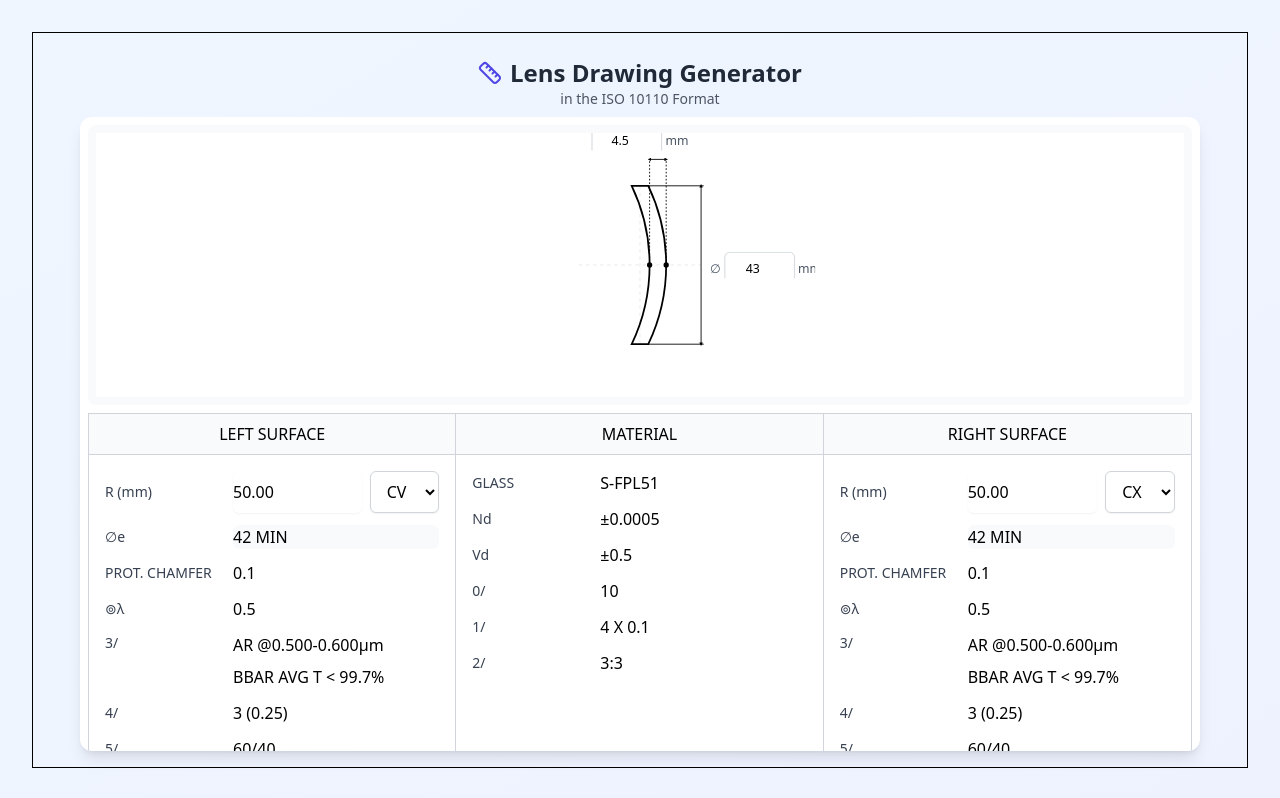
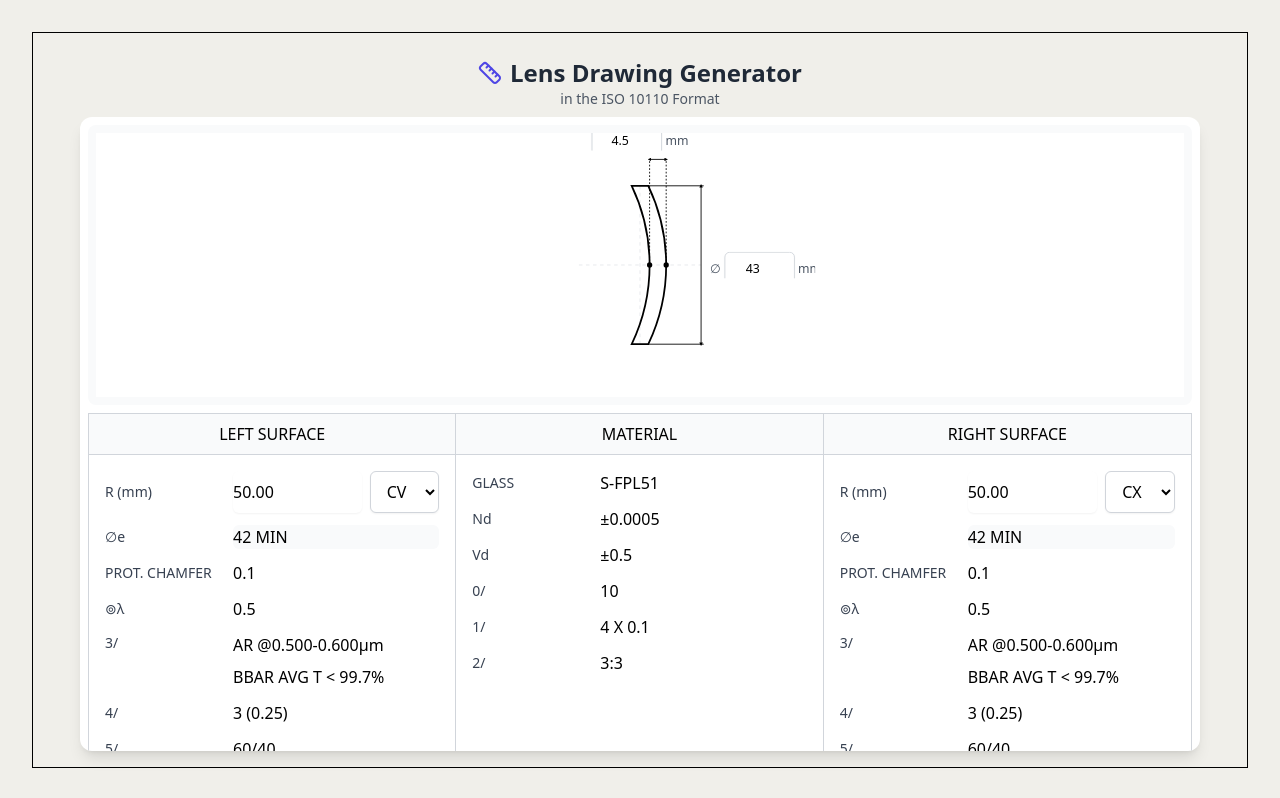
Before and after one commit to optomachina/Optical-Drawing-Generator, a React (Vite) app: page / in a window 1280 px wide. Built offline with nearby package versions, Linux system fonts and the light colour scheme.

Commit message:
style: update background color to match drawing style

```diff
--- a/src/App.tsx
+++ b/src/App.tsx
@@ -38,7 +38,7 @@ function App() {
   };
 
   return (
-    <div className="h-screen bg-gradient-to-br from-blue-50 to-indigo-50 p-8">
+    <div className="h-screen bg-[#f0efea] p-8">
       <div className="h-full border border-black">
         <div className="h-full max-w-6xl mx-auto flex flex-col p-4">
           <header className="py-2 text-center">
```
